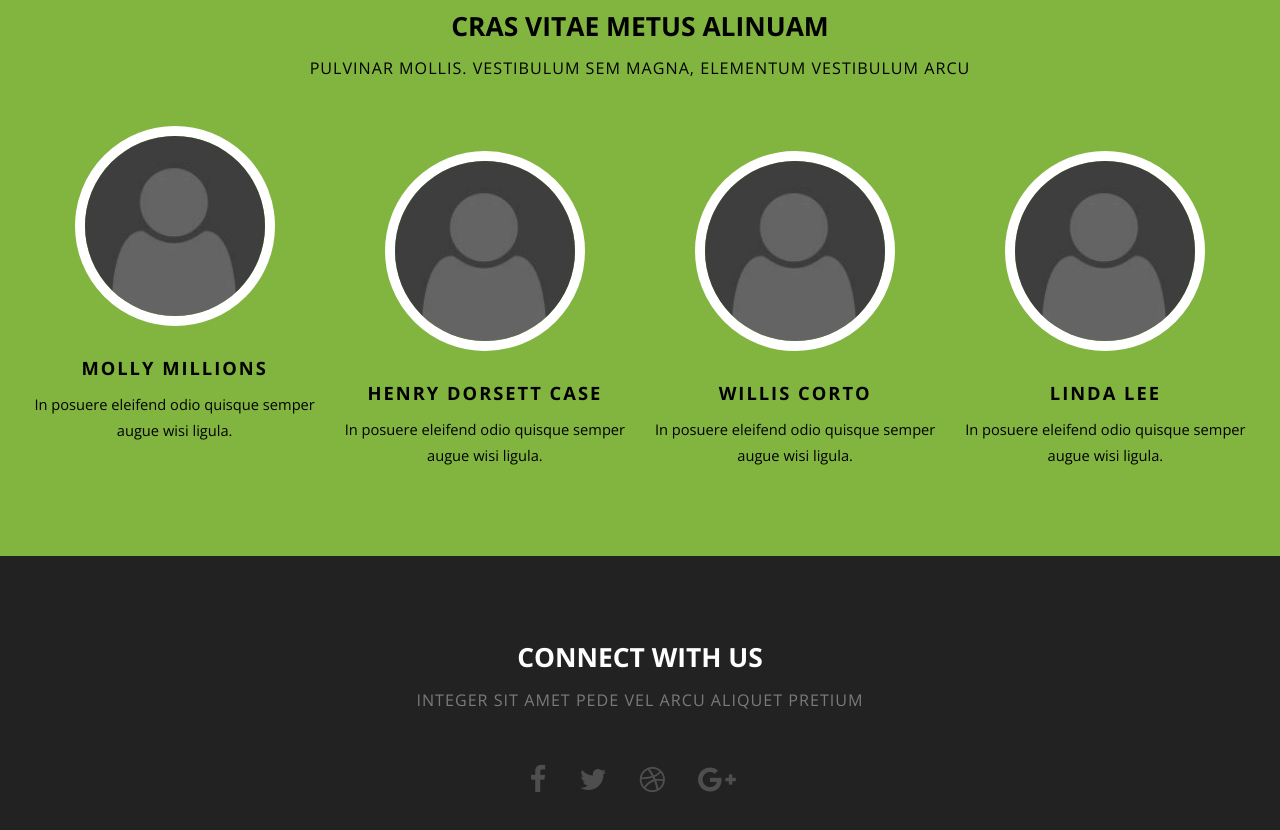
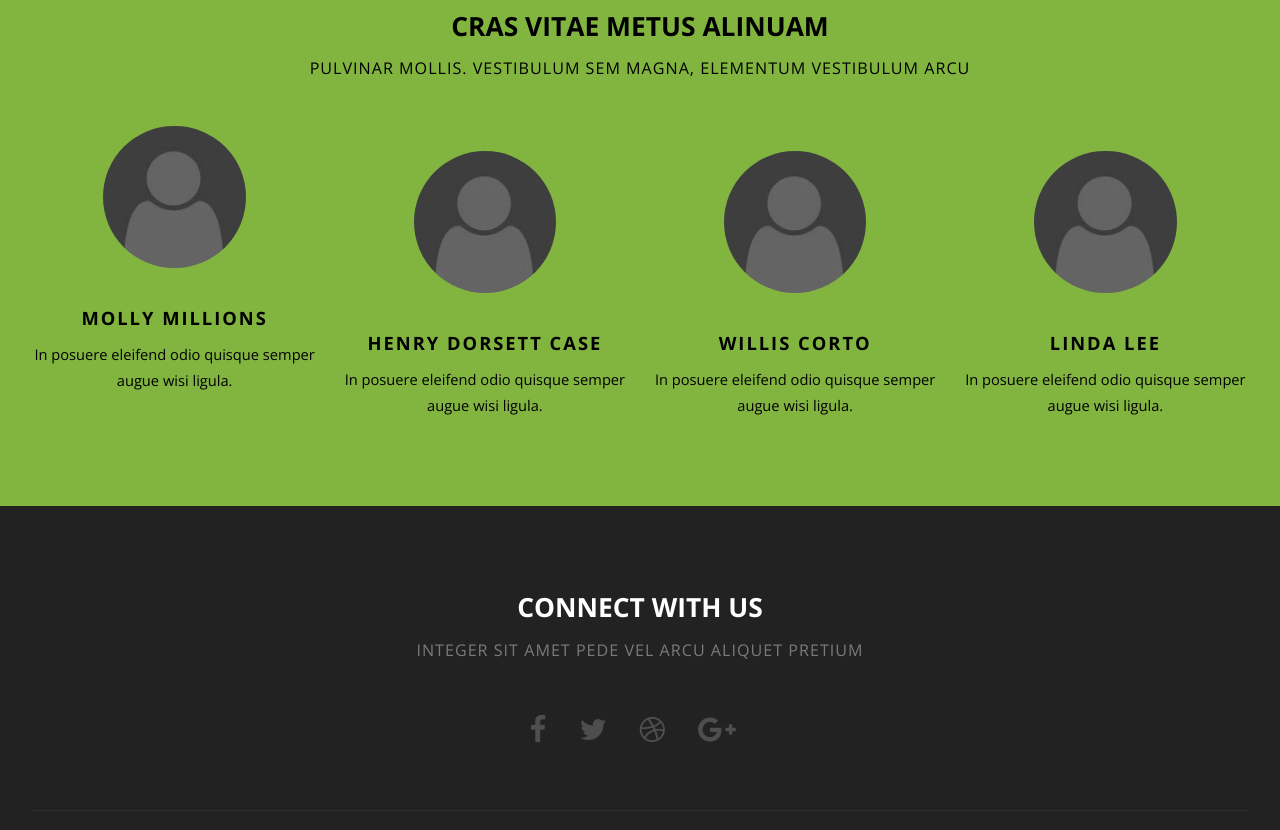
Before and after one commit to Detif/Detif.github.io, a plain HTML site: page no-sidebar.html in a window 1280 px wide. Shown: the part 1060-1890 px from the top of the page. Drawn offline with nearby package versions, Linux system fonts and the light colour scheme.

Commit message:
segundo commit

```diff
--- a/css/style.css
+++ b/css/style.css
@@ -551,20 +551,18 @@
 
 		.wrapper.style5 .image {
 			display: block;
-				width: 200px; /* Tamaño fijo para la imagen */
-				height: 200px; /* Tamaño fijo para la imagen */
+			width: 50%; /* Porcentaje del ancho del contenedor */
+			max-width: 200px; /* Ancho máximo para asegurar que la imagen no se agrande demasiado en dispositivos grandes */
 			margin: 0 auto 2em auto;
 		}
 
 		.wrapper.style5 .image img {
 			width: 100%;
-					height: 100%;
-					object-fit: cover; /* Ajusta la imagen manteniendo su relación de aspecto y cubriendo todo el contenedor */
+			height: auto; /* Autoajuste de la altura para mantener la relación de aspecto */
+			object-fit: cover;
 			border-radius: 50%;
-					border: 10px solid;
-					border-color: white;
+		}
 
-				}
 
 /* Header */
 
```
Lines whose indentation alone changed are shown as unchanged.
